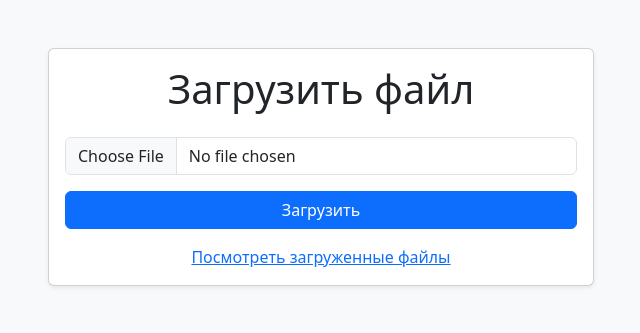
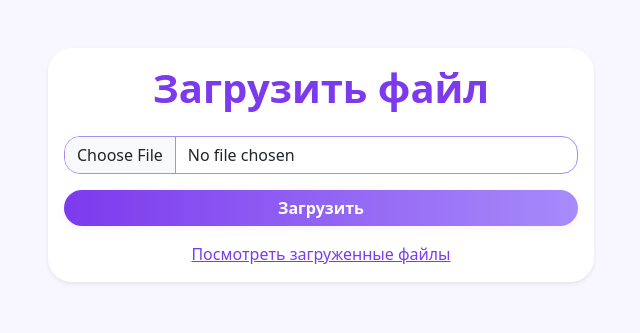
Before and after one commit to SKRIBLDAX/flask-file-uploader, a Flask app: page / in a window 1280 px wide. Shown: the top 333 px of the page, without its empty margins (319-959 px from the left). Run offline with Flask 2, Linux system fonts and the light colour scheme.

Commit message:
Фиолетово-белое оформление сайта, красивые кнопки

```diff
--- a/templates/upload.html
+++ b/templates/upload.html
@@ -5,8 +5,36 @@
     <meta name="viewport" content="width=device-width, initial-scale=1">
     <title>Загрузка файла</title>
     <link href="https://cdn.jsdelivr.net/npm/bootstrap@5.3.2/dist/css/bootstrap.min.css" rel="stylesheet">
+    <style>
+      body { background: #f8f6ff; }
+      .card { border: none; border-radius: 1.5rem; }
+      .btn-purple {
+        background: linear-gradient(90deg, #7c3aed 0%, #a78bfa 100%);
+        color: #fff;
+        border: none;
+        border-radius: 2rem;
+        font-weight: 600;
+        box-shadow: 0 2px 8px rgba(124,58,237,0.08);
+        transition: background 0.2s;
+      }
+      .btn-purple:hover {
+        background: linear-gradient(90deg, #a78bfa 0%, #7c3aed 100%);
+        color: #fff;
+      }
+      .form-control[type="file"] {
+        border-radius: 1rem;
+        border: 1px solid #a78bfa;
+        background: #fff;
+      }
+      .card-title {
+        color: #7c3aed;
+        font-weight: 700;
+      }
+      a { color: #7c3aed; }
+      a:hover { color: #4c1d95; }
+    </style>
   </head>
-  <body class="bg-light">
+  <body>
     <div class="container py-5">
       <div class="row justify-content-center">
         <div class="col-md-6">
@@ -26,7 +54,7 @@
                 <div class="mb-3">
                   <input class="form-control" type="file" name="file">
                 </div>
-                <button type="submit" class="btn btn-primary w-100">Загрузить</button>
+                <button type="submit" class="btn btn-purple w-100">Загрузить</button>
               </form>
               <div class="mt-3 text-center">
                 <a href="{{ url_for('uploaded_files') }}">Посмотреть загруженные файлы</a>
```
Also changed, not shown: templates/files.html (+27 -3 lines).
